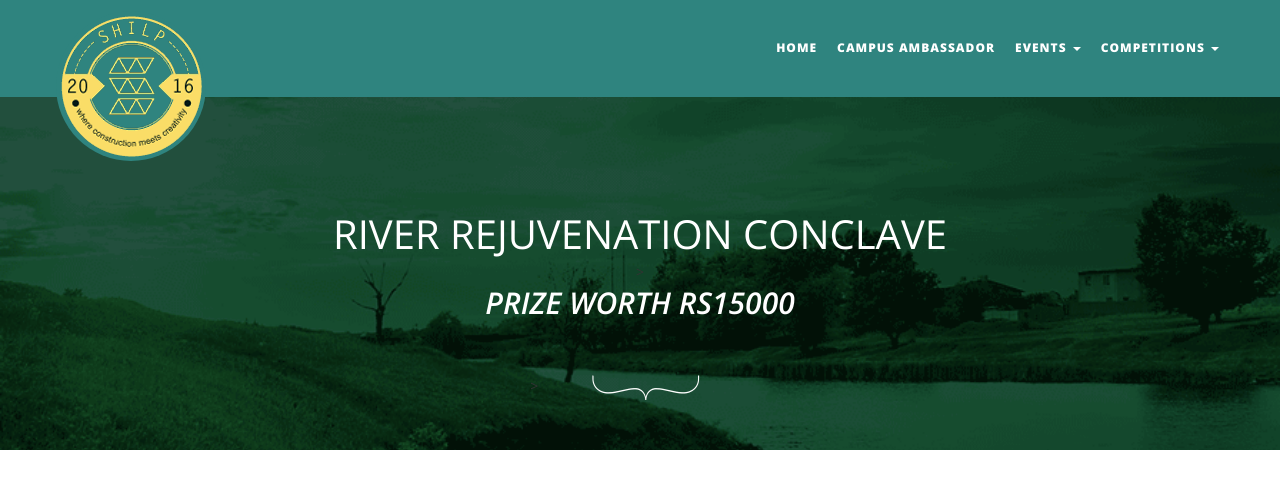
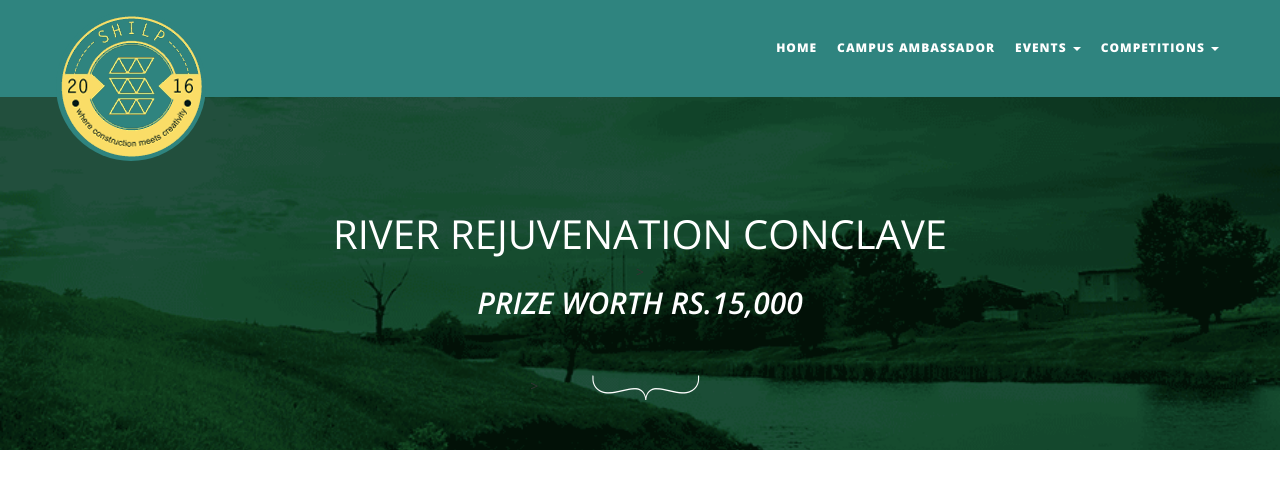
Before and after one commit to mayurdhurpate/shilp16, a Django app: template website/templates/city.html in a window 1280 px wide. Shown: the top 482 px of the page. Run offline with Django 3.2, Linux system fonts and the light colour scheme; the template is opened without the code that fills it, so the values that code supplies are empty; some libraries are stand-ins or nearby versions.

Commit message:
prize & register

```diff
--- a/website/templates/city.html
+++ b/website/templates/city.html
@@ -103,7 +103,7 @@
                 <h3></h3>
 
                 <div style="font-size:40px; color:white">RIVER REJUVENATION CONCLAVE</div>>
-                <div style="font-size:30px; color:white" ><em>PRIZE WORTH RS15000</em></div>>
+                <div style="font-size:30px; color:white" ><em>PRIZE WORTH RS.15,000</em></div>>
 
 
 
--- a/website/templates/presentation.html
+++ b/website/templates/presentation.html
@@ -83,7 +83,7 @@
 									  </ul>
 									</li>
 
-									<li  class="btn-register"><a onclick="alert('Registrations opening soon!');">Register</a></li>
+
 
 								</ul>
                             </div>
```
